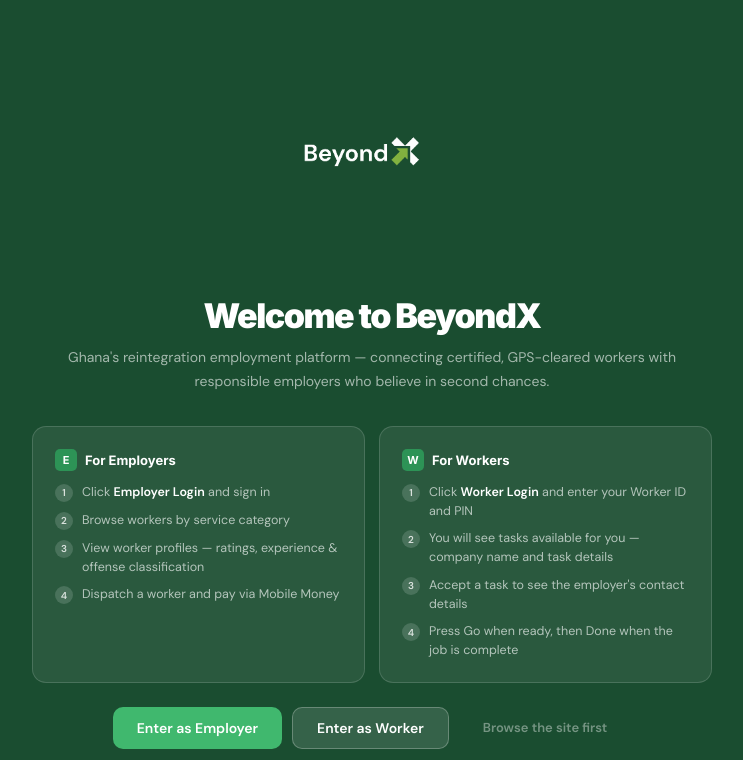
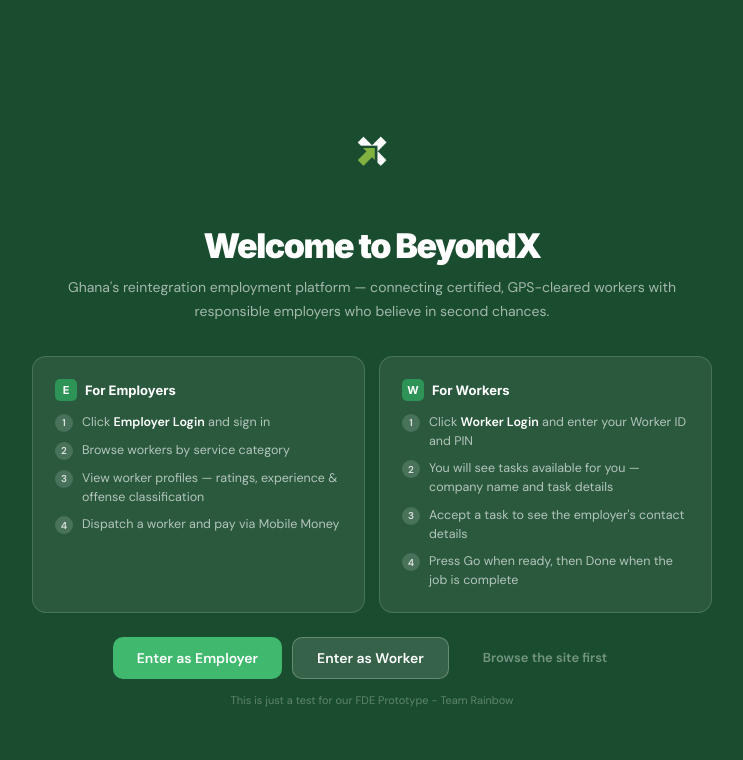
Before and after one commit to jamesjnr1/beyondx-frontend, a plain HTML site: page index.html in a window 1280 px wide. Shown: the top 760 px of the page, without its empty margins (268-1011 px from the left). Drawn offline with Linux system fonts and the light colour scheme.

Commit message:
Use AppIcon on welcome screen

```diff
--- a/index.html
+++ b/index.html
@@ -393,7 +393,7 @@ nav{display:flex;align-items:center;justify-content:space-between;padding:12px 3
 <!-- WELCOME -->
 <div id="welcome">
   <div class="wl-box">
-    <div class="wl-logo"><img src="/white.png" alt="BeyondX" style="width:260px;height:auto;object-fit:contain;"></div>
+    <div class="wl-logo"><img src="/AppIcon.png" alt="BeyondX" style="width:120px;height:120px;object-fit:contain;"></div>
     <h1 class="wl-h1">Welcome to BeyondX</h1>
     <p class="wl-sub fu d2">Ghana's reintegration employment platform — connecting certified, GPS-cleared workers with responsible employers who believe in second chances.</p>
     <div class="wl-paths fu d3">
```
Also changed, not shown: AppIcon.png (added).
